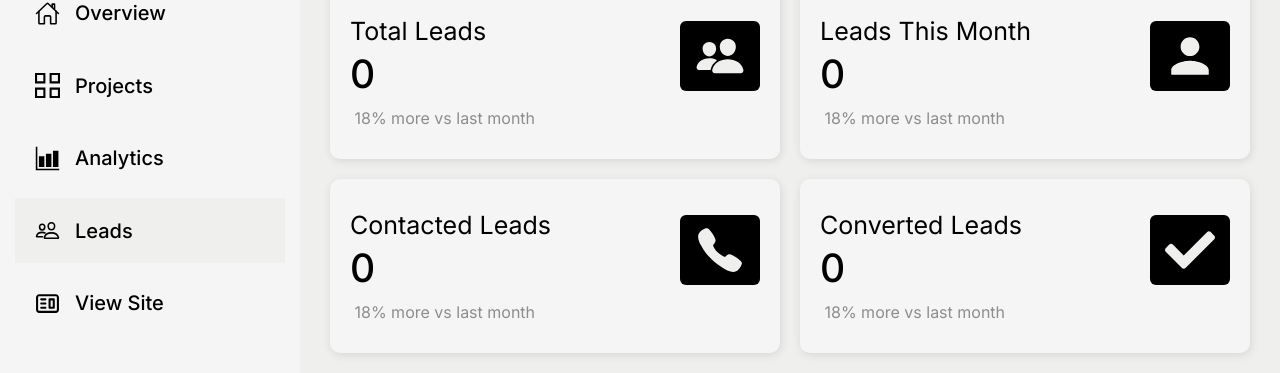
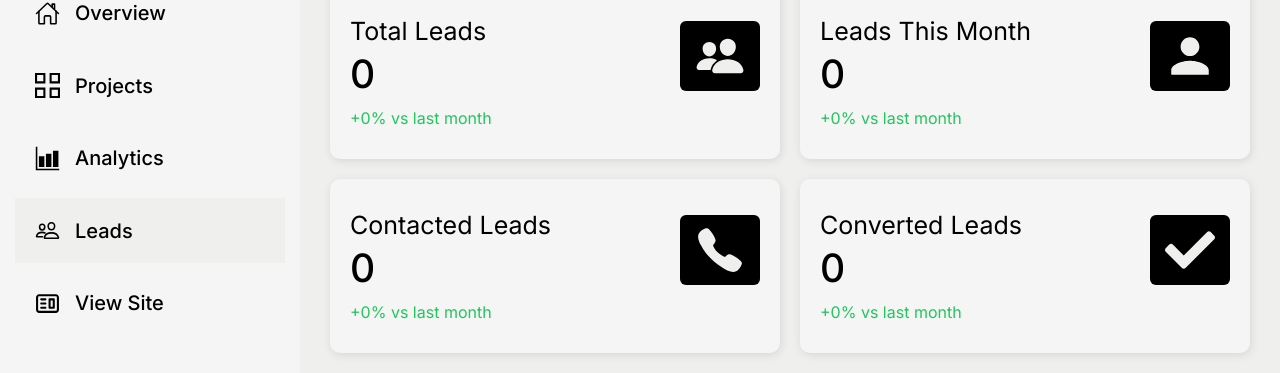
Before and after one commit to AKOI2000/salam, a Next.js app: page /admin/leads in a window 1280 px wide. Shown: the part 224-597 px from the top of the page. Built offline with nearby package versions, Linux system fonts and the light colour scheme; no server answers; the database is empty.

Commit message:
making changes to the leads page

```diff
--- a/app/_lib/analyticsUtils.js
+++ b/app/_lib/analyticsUtils.js
@@ -30,7 +30,7 @@ export function fmtPercent(n) {
 
 // ── Bar chart colors — cycles if there are more than 10 items ─────────────
 export const CHART_COLORS = [
-  '#6366f1', '#8b5cf6', '#a78bfa', '#c4b5fd',
-  '#818cf8', '#4f46e5', '#7c3aed', '#5b21b6',
-  '#4338ca', '#3730a3',
+  '#000000', '#1a1a1a', '#333333', '#4d4d4d',
+  '#666666', '#808080', '#999999', '#b3b3b3',
+  '#cccccc', '#e6e6e6',
 ]
--- a/app/_sections/DashboardLeadsSummaryCard.jsx
+++ b/app/_sections/DashboardLeadsSummaryCard.jsx
@@ -1,15 +1,26 @@
 function DashboardLeadsSummaryCard({ heading, data, icon, index }) {
+  const isPositive = data.percentage >= 0;
+
   return (
     <div className="leads-summary-card">
       <div className="leads-summary-card_figures">
         <h5>{heading}</h5>
         <h3>{data.total}</h3>
       </div>
-      <div className={`leads-summary-card_icon leads-summary-card_icon--${index}`}>
+      <div
+        className={`leads-summary-card_icon leads-summary-card_icon--${index}`}
+      >
         {icon}
       </div>
       <div className="leads-summary-card_percentage">
-        <p> 18% more vs last month</p>
+        <p
+          style={{
+            color: isPositive ? "var(--color-green)" : "var(--color-red)",
+          }}
+        >
+          {isPositive ? "+" : ""}
+          {data.percentage}% vs last month
+        </p>
       </div>
     </div>
   );
--- a/app/_sections/pages/Dashboard/DashboardLeadsContent.jsx
+++ b/app/_sections/pages/Dashboard/DashboardLeadsContent.jsx
@@ -1,4 +1,4 @@
-import { isSameMonth, isSameYear } from "date-fns";
+import { isSameMonth, isSameYear, subMonths } from "date-fns";
 import { IoMdPerson } from "react-icons/io";
 import { IoPeople, IoCall } from "react-icons/io5";
 import { FaCheck } from "react-icons/fa";
@@ -10,32 +10,58 @@ async function DashboardLeadsContent() {
   const leads = await getLeadsApi();
   const now = new Date();
 
+  // helper to filter by any month/year
+  const filterByMonth = (date) =>
+    leads.filter((lead) => {
+      const createdAt = new Date(lead.created_at);
+      return isSameMonth(createdAt, date) && isSameYear(createdAt, date);
+    });
+
+  // this month and last month leads
+  const lastMonth = subMonths(now, 1);
+  const thisMonthLeads = filterByMonth(now);
+  const lastMonthLeads = filterByMonth(lastMonth);
+
+  // calculate % change helper
+  const calcChange = (current, previous) => {
+    if (previous === 0) return current > 0 ? 100 : 0;
+    return Math.round(((current - previous) / previous) * 100);
+  };
+
+  // this month vs last month counts
+  const thisContacted = leads.filter((l) => l.status === "contacted").length;
+  const lastContacted = lastMonthLeads.filter((l) => l.status === "contacted").length;
+
+  const thisConverted = leads.filter((l) => l.status === "converted").length;
+  const lastConverted = lastMonthLeads.filter((l) => l.status === "converted").length;
+
   const data = [
     {
       id: 1,
       heading: "Total Leads",
       total: leads.length,
+      percentage: calcChange(leads.length, lastMonthLeads.length),
       icon: <IoPeople />,
     },
     {
       id: 2,
       heading: "Leads This Month",
-      total: leads.filter((lead) => {
-        const createdAt = new Date(lead.created_at);
-        return isSameMonth(createdAt, now) && isSameYear(createdAt, now);
-      }).length,
+      total: thisMonthLeads.length,
+      percentage: calcChange(thisMonthLeads.length, lastMonthLeads.length),
       icon: <IoMdPerson />,
     },
     {
       id: 3,
       heading: "Contacted Leads",
-      total: leads.filter((lead) => lead.status === "contacted").length,
+      total: thisContacted,
+      percentage: calcChange(thisContacted, lastContacted),
       icon: <IoCall />,
     },
     {
       id: 4,
       heading: "Converted Leads",
-      total: leads.filter((lead) => lead.status === "converted").length,
+      total: thisConverted,
+      percentage: calcChange(thisConverted, lastConverted),
       icon: <FaCheck />,
     },
   ];
```
Also changed, not shown: app/_components/analytics/AvgTimeChart.jsx (+20 -21 lines), app/_components/analytics/CountriesChart.jsx (+18 -24 lines).
